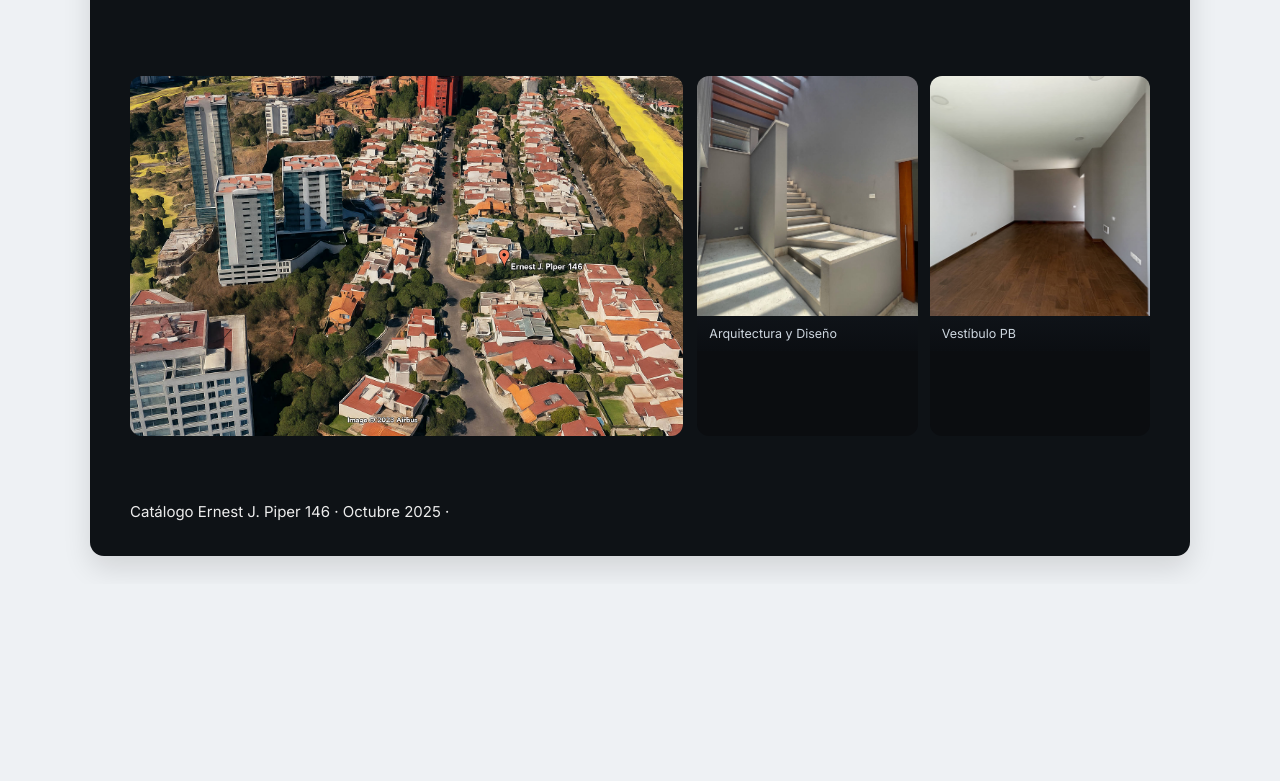
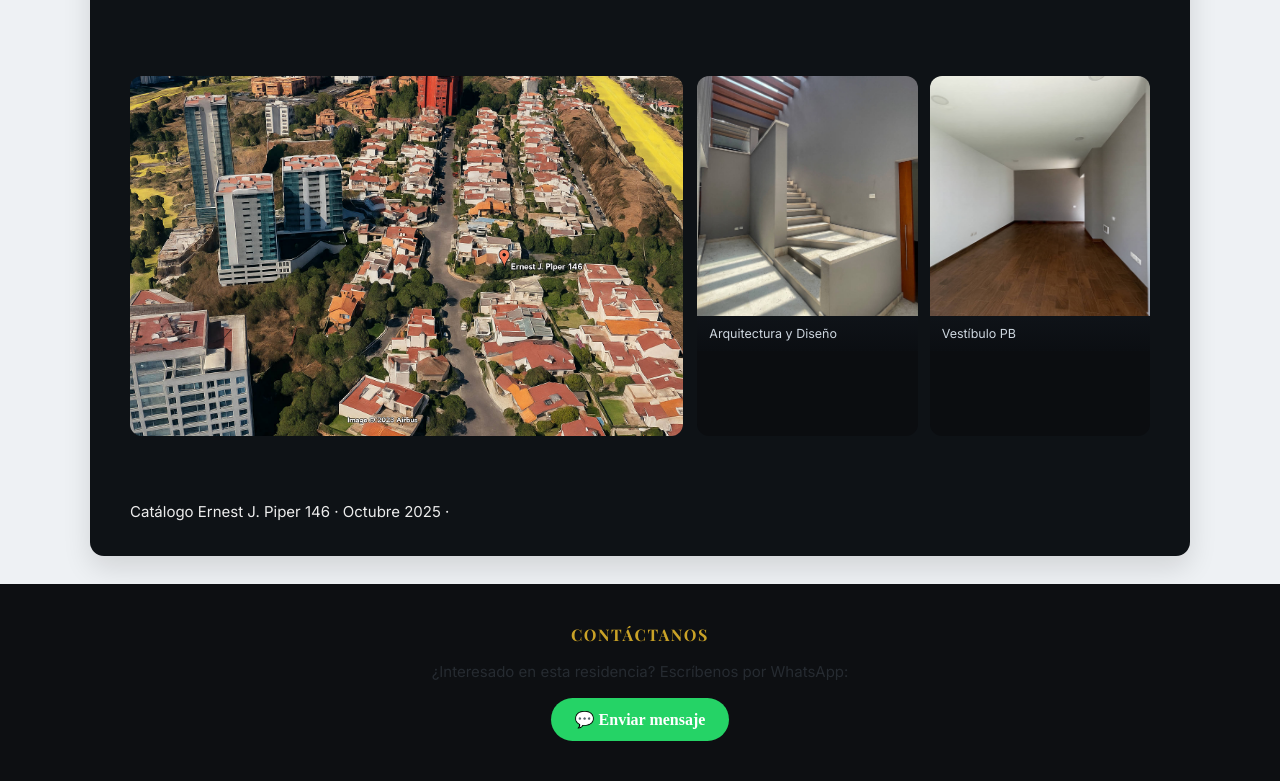
Before and after one commit to satelitereal/residencia-santa-fe, a plain HTML site: page index.html in a window 1280 px wide. Shown: the part 5314-6095 px from the top of the page. Before the commit the page ends 5898 px from the top, so only its background shows below. Drawn offline with nearby package versions, Linux system fonts and the light colour scheme.

Commit message:
Update index.html

```diff
--- a/index.html
+++ b/index.html
@@ -284,6 +284,14 @@
       <small class="muted">Catálogo Ernest J. Piper 146 · Octubre 2025 ·</small>
     </div>
   </section>
-
+<footer style="text-align:center; padding:40px 0; background:#0d0f12; color:#ececec;">
+  <h3 style="font-family:'Playfair Display', serif; color:#c9a227;">Contáctanos</h3>
+  <p>¿Interesado en esta residencia? Escríbenos por WhatsApp:</p>
+  <a href="https://wa.me/525543490390" target="_blank"
+     style="display:inline-block; background:#25D366; color:white;
+     padding:12px 24px; border-radius:25px; text-decoration:none; font-weight:600;">
+     💬 Enviar mensaje
+  </a>
+</footer>
 </body>
 </html>
```
